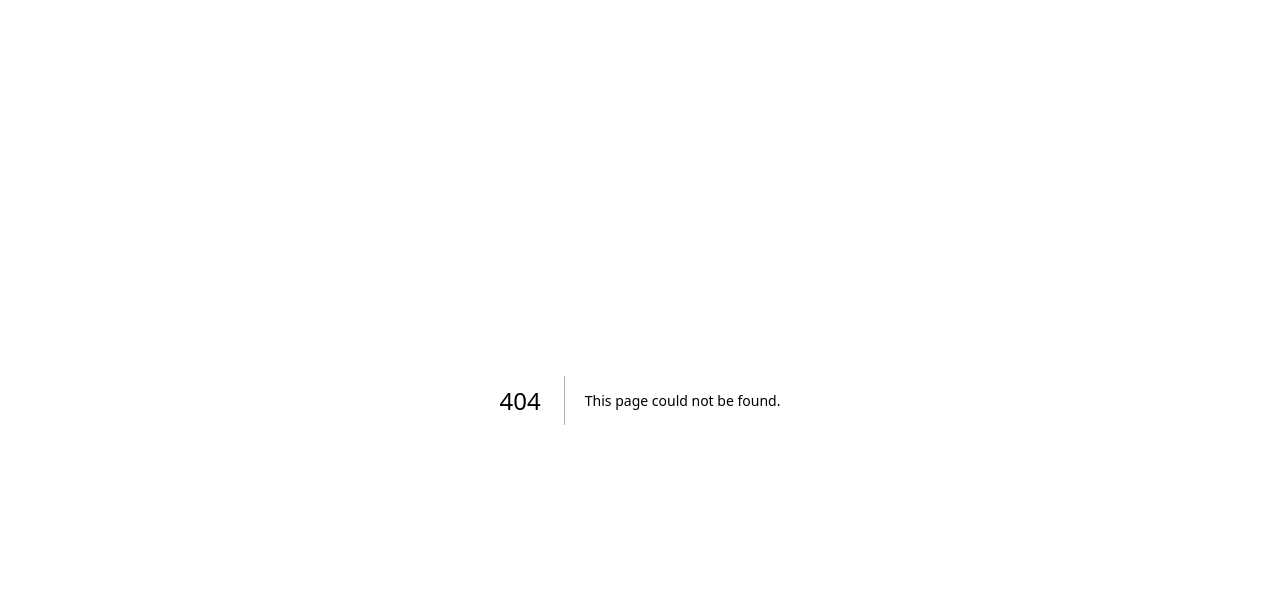
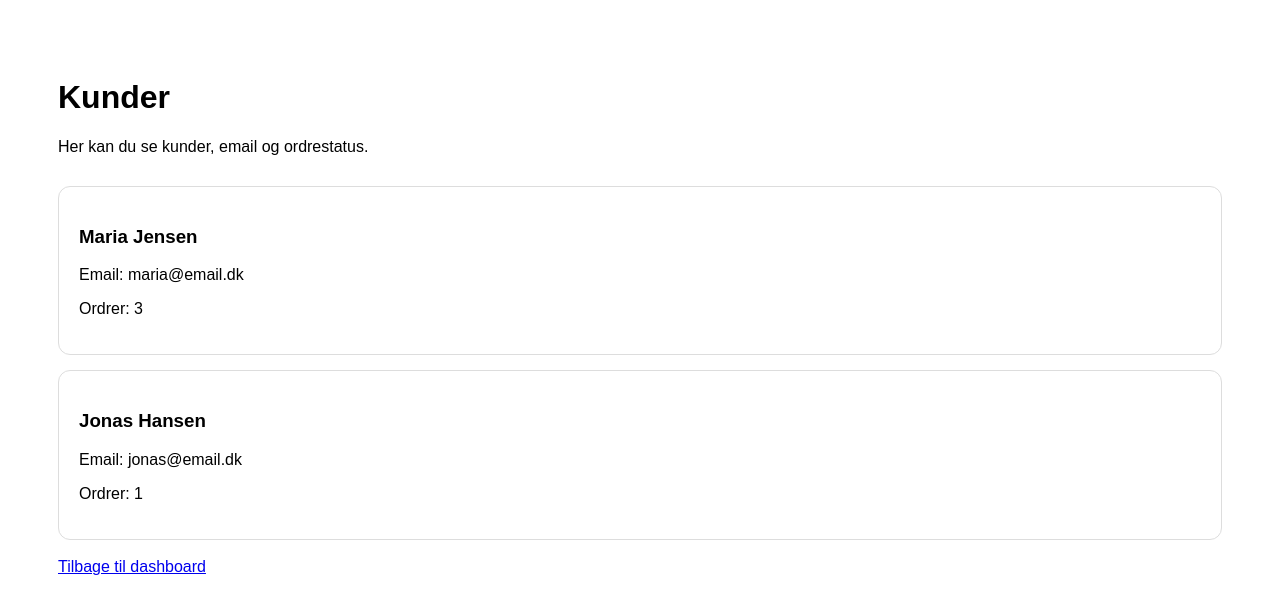
Before and after one commit to postjkhandel-ship-it/shoppilot, a Next.js app: page /customers in a window 1280 px wide. Before the commit this address had no page. Shown: the top 614 px of the page. Built offline with nearby package versions, Linux system fonts and the light colour scheme.

Commit message:
Create page.js

```diff
--- /dev/null
+++ b/app/customers/page.js
@@ -0,0 +1,31 @@
+export default function Customers() {
+  return (
+    <main style={{ padding: "50px", fontFamily: "Arial" }}>
+      <h1>Kunder</h1>
+      <p>Her kan du se kunder, email og ordrestatus.</p>
+
+      <div style={{ marginTop: "30px", display: "grid", gap: "15px" }}>
+        <div style={card}>
+          <h3>Maria Jensen</h3>
+          <p>Email: maria@email.dk</p>
+          <p>Ordrer: 3</p>
+        </div>
+
+        <div style={card}>
+          <h3>Jonas Hansen</h3>
+          <p>Email: jonas@email.dk</p>
+          <p>Ordrer: 1</p>
+        </div>
+      </div>
+
+      <br />
+      <a href="/dashboard">Tilbage til dashboard</a>
+    </main>
+  );
+}
+
+const card = {
+  border: "1px solid #ddd",
+  borderRadius: "12px",
+  padding: "20px"
+};
```
